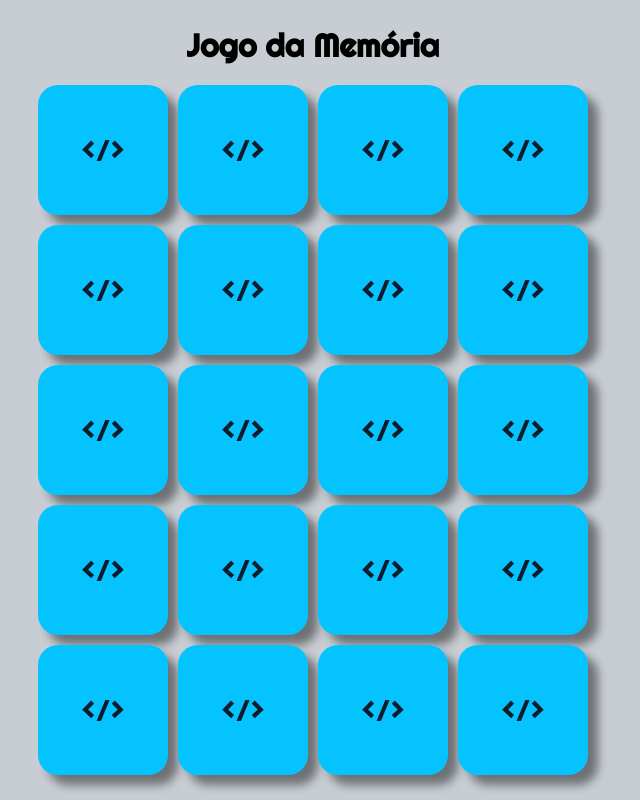
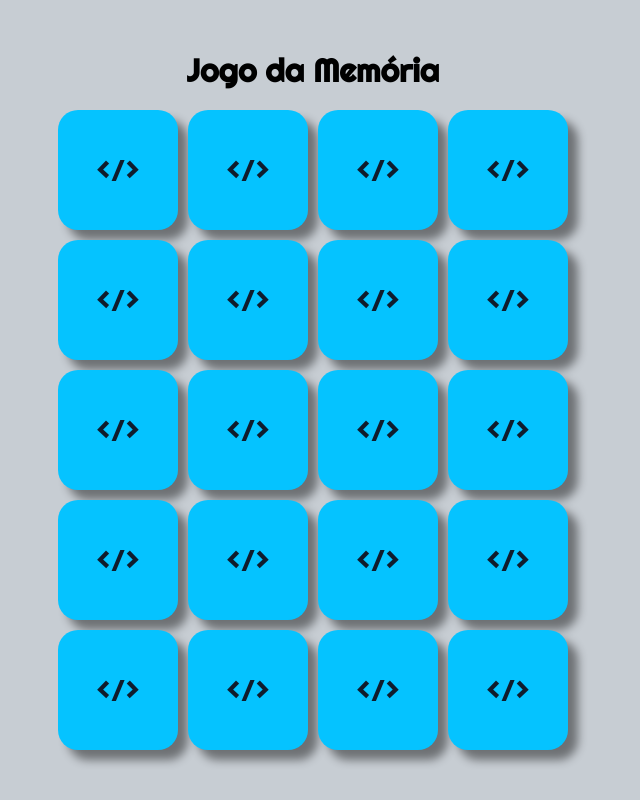
Before and after one commit to ffhenrique/jogo-da-memoria, a plain HTML site: page index.html in a window 1280 px wide. Shown: the whole page, without its empty margins (327-967 px from the left). Drawn offline with Linux system fonts and the light colour scheme.

Commit message:
Update style.css

```diff
--- a/assets/styles/style.css
+++ b/assets/styles/style.css
@@ -19,8 +19,8 @@ h1 {
     margin-bottom: 20px;
 }
 .card {
-    width: 130px;
-    height: 130px;
+    width: 120px;
+    height: 120px;
     position: relative;
 
     transform-style: preserve-3d;
```
